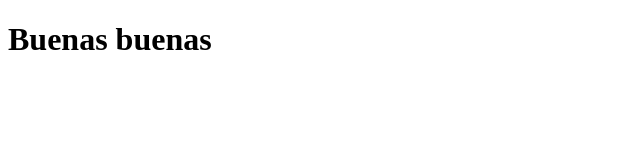
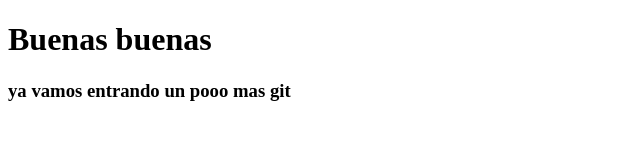
Before and after one commit to AlexGeovanni/CursosWeb, a plain HTML site: page site/index.html in a window 1280 px wide. Shown: the whole page, without its empty margins (0-640 px from the left). Drawn offline with Linux system fonts and the light colour scheme.

Commit message:
Hemos actualizado jeje.

```diff
--- a/site/index.html
+++ b/site/index.html
@@ -8,5 +8,6 @@
 </head>
 <body>
     <h1>Buenas buenas</h1>
+    <h3>ya vamos entrando un pooo mas git</h3>
 </body>
 </html>
```
